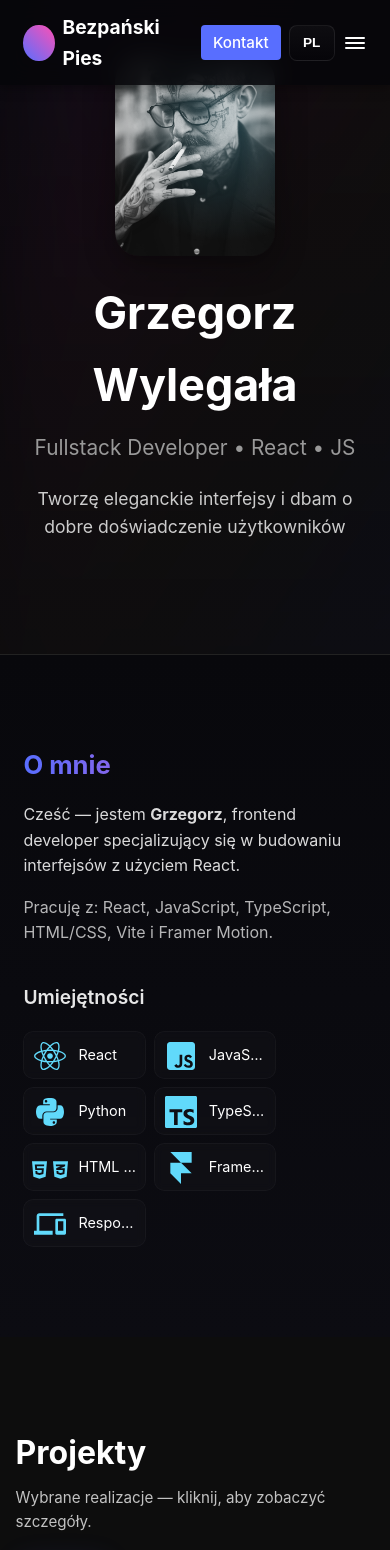
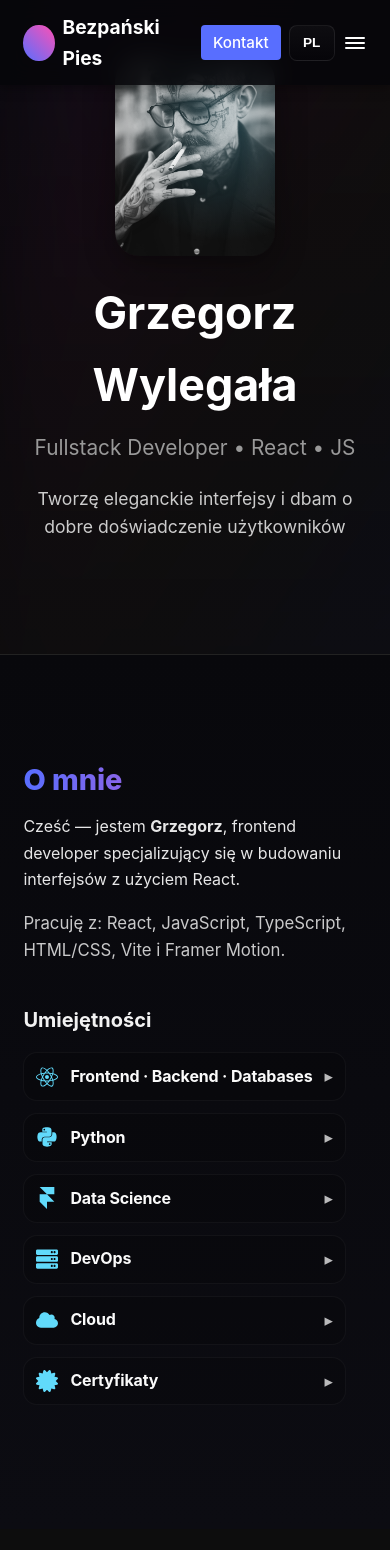
Before and after one commit to bezpanskipies/portfolio, a React (Vite) app: page / in a window 390 px wide. Shown: the top 1550 px of the page. Built offline with nearby package versions, Linux system fonts and the light colour scheme.

Commit message:
Korekta sekcji About

```diff
--- a/src/components/About.jsx
+++ b/src/components/About.jsx
@@ -1,29 +1,147 @@
+// About.jsx
 import React from "react";
 import { motion } from "framer-motion";
-import { FaReact, FaJsSquare, FaHtml5, FaCss3Alt } from "react-icons/fa";
-import { FaPython } from "react-icons/fa";
+import {
+  FaReact,
+  FaPython,
+  FaDatabase,
+  FaServer,
+  FaCloud,
+  FaCertificate,
+} from "react-icons/fa";
 import { SiTypescript, SiFramer } from "react-icons/si";
 import { MdDevices } from "react-icons/md";
 import "./about.css";
 import { useTranslation, Trans } from "react-i18next";
 
-const SKILLS = [
-  { key: "skills.react", icon: <FaReact /> },
-  { key: "skills.javascript", icon: <FaJsSquare /> },
-  { key: "skills.python", icon: <FaPython /> },
-  { key: "skills.typescript", icon: <SiTypescript /> },
+const SECTIONS = [
   {
-    key: "skills.htmlcss",
-    icon: (
-      <span className="multi-icons" aria-hidden>
-        <FaHtml5 />
-        <FaCss3Alt />
-      </span>
-    ),
+    id: "core",
+    titleKey: "about.sections.core.title",
+    defaultTitle: "Frontend · Backend · Databases",
+    icon: FaReact,
+    items: [
+      {
+        title: "Frontend",
+        desc: "HTML, CSS, Flex, Grid, Bootstrap, Tailwind, SASS, jQuerry, React",
+      },
+      {
+        title: "Backend",
+        desc: "JavaScript, Node.js / Express, REST APIs, JSON, Postman",
+      },
+      {
+        title: "Databases",
+        desc: "PostgreSQL, MySQL, MongoDB — projektowanie schematów, indeksy, migracje",
+      },
+    ],
   },
-  { key: "skills.framer", icon: <SiFramer /> },
-  { key: "skills.responsive", icon: <MdDevices /> },
+  {
+    id: "python",
+    titleKey: "about.sections.python.title",
+    defaultTitle: "Python",
+    icon: FaPython,
+    items: [
+      {
+        title: "Core",
+        desc: "OOP, async/await, generators, packaging (venv/poetry/pip)",
+      },
+      {
+        title: "Frameworks",
+        desc: "Flask / FastAPI / Django",
+      },
+      { title: "Tests & Tooling", desc: "pytest, linting, formatting" },
+    ],
+  },
+  {
+    id: "datasci",
+    titleKey: "about.sections.datasci.title",
+    defaultTitle: "Data Science",
+    icon: SiFramer,
+    items: [
+      {
+        title: "Libraries",
+        desc: "numpy, pandas, scikit-learn, matplotlib — ETL, EDA, feature engineering",
+      },
+      {
+        title: "Modeling",
+        desc: "Regresja, klasyfikacja, walidacja krzyżowa, pipeline'y",
+      },
+      {
+        title: "Projekty",
+        desc: "Tutaj możesz dodać linki do projektów / repozytoriów",
+      },
+    ],
+  },
+  {
+    id: "devops",
+    titleKey: "about.sections.devops.title",
+    defaultTitle: "DevOps",
+    icon: FaServer,
+    items: [
+      {
+        title: "CI / CD",
+        desc: "GitHub Actions / GitLab CI — automatyzacja buildów i deployów",
+      },
+      {
+        title: "Containers",
+        desc: "Docker, Kubernetes, Jenkins",
+      },
+      {
+        title: "Monitoring",
+        desc: "Prometheus, Grafana",
+      },
+    ],
+  },
+  {
+    id: "cloud",
+    titleKey: "about.sections.cloud.title",
+    defaultTitle: "Cloud",
+    icon: FaCloud,
+    items: [
+      {
+        title: "Platformy",
+        desc: "AWS / GCP / Azure",
+      },
+      { title: "IaC", desc: "Terraform / CloudFormation" },
+    ],
+  },
+  {
+    id: "certs",
+    titleKey: "about.sections.certs.title",
+    defaultTitle: "Certyfikaty",
+    icon: FaCertificate,
+    items: [
+      {
+        title: "Posiadane",
+        desc: "Responsive Web Design - Free Code Camp / Complete Full Stack Web Developement - Udemy / Complete JavaScript Course - Udemy",
+      },
+      {
+        title: "W trakcie",
+        desc: "Tu możesz wpisać certyfikaty, które planujesz zdobyć",
+      },
+    ],
+  },
 ];
+
+function Collapsible({ id, TitleIcon, title, children }) {
+  return (
+    <details className="about-details" id={id}>
+      <summary className="about-summary">
+        <span className="about-summary-left">
+          {TitleIcon && (
+            <TitleIcon className="about-summary-icon" aria-hidden="true" />
+          )}
+          <span className="about-summary-title">{title}</span>
+        </span>
+        <span className="about-summary-right" aria-hidden="true">
+          ▸
+        </span>
+      </summary>
+
+      <div className="about-detail-content">{children}</div>
+    </details>
+  );
+}
 
 export default function About() {
   const { t } = useTranslation();
@@ -36,9 +154,9 @@ export default function About() {
     >
       <motion.div
         className="about__inner"
-        initial={{ opacity: 0, y: 20 }}
+        initial={{ opacity: 0, y: 18 }}
         whileInView={{ opacity: 1, y: 0 }}
-        viewport={{ once: true, amount: 0.2 }}
+        viewport={{ once: true, amount: 0.22 }}
         transition={{ duration: 0.6, ease: "easeOut" }}
       >
         <div className="about__text">
@@ -60,34 +178,34 @@ export default function About() {
         <aside className="about__skills" aria-label={t("about.skills.aria")}>
           <h3 className="about__skills-title">{t("about.skills.title")}</h3>
 
-          <motion.ul
-            className="skills-list"
-            initial="hidden"
-            whileInView="visible"
-            viewport={{ once: true, amount: 0.2 }}
-            variants={{
-              hidden: {},
-              visible: { transition: { staggerChildren: 0.06 } },
-            }}
-          >
-            {SKILLS.map(({ key, icon }) => (
-              <motion.li
-                className="skill"
-                key={key}
-                variants={{
-                  hidden: { opacity: 0, y: 8 },
-                  visible: { opacity: 1, y: 0 },
-                }}
-                whileHover={{ scale: 1.03, y: -3 }}
-                transition={{ type: "spring", stiffness: 300, damping: 20 }}
-              >
-                <span className="skill__icon" aria-hidden>
-                  {icon}
-                </span>
-                <span className="skill__name">{t(key)}</span>
-              </motion.li>
-            ))}
-          </motion.ul>
+          <div className="about-sections">
+            {SECTIONS.map((sec, idx) => {
+              const Icon = sec.icon;
+              const title = t(sec.titleKey, { defaultValue: sec.defaultTitle });
+              return (
+                <motion.div
+                  key={sec.id}
+                  initial={{ opacity: 0, y: 8 }}
+                  whileInView={{ opacity: 1, y: 0 }}
+                  viewport={{ once: true, amount: 0.2 }}
+                  transition={{ duration: 0.45, delay: 0.04 * idx }}
+                >
+                  <Collapsible id={sec.id} TitleIcon={Icon} title={title}>
+                    <ul className="section-items">
+                      {sec.items.map((it, i) => (
+                        <li key={i} className="section-item">
+                          <strong className="section-item-title">
+                            {it.title}:
+                          </strong>
+                          <span className="section-item-desc">{it.desc}</span>
+                        </li>
+                      ))}
+                    </ul>
+                  </Collapsible>
+                </motion.div>
+              );
+            })}
+          </div>
         </aside>
       </motion.div>
     </section>
--- a/src/components/Hero.jsx
+++ b/src/components/Hero.jsx
@@ -33,7 +33,7 @@ export default function Hero() {
       >
         <h1 className="hero__name">{t("hero.name", "Grzegorz Wylegała")}</h1>
         <p className="hero__role">
-          {t("hero.role", "Fullstack Developer • React • JS")}
+          {t("hero.role", "Fullstack Developer • Cloud • React • JS")}
         </p>
         <p className="hero__intro">
           <Trans i18nKey="hero.intro" components={{ 1: <strong /> }} />
--- a/src/components/about.css
+++ b/src/components/about.css
@@ -1,11 +1,11 @@
-/* about.css */
+/* about.css (zaktualizowane — większe i bez starej kratki ikon) */
 
 .about {
   display: flex;
   justify-content: center;
-  padding: 120px 4% 100px;
+  padding: 140px 4% 120px; /* trochę więcej przestrzeni */
   background: linear-gradient(180deg, rgba(8, 8, 12, 1), rgba(12, 12, 18, 1));
-  color: rgba(255, 255, 255, 0.9);
+  color: rgba(255, 255, 255, 0.95);
   box-sizing: border-box;
 }
 
@@ -13,8 +13,8 @@
   display: flex;
   flex-direction: row;
   align-items: flex-start;
-  gap: 60px;
-  max-width: 1100px;
+  gap: 72px;
+  max-width: 1200px; /* nieco większa szerokość */
   width: 100%;
   box-sizing: border-box;
 }
@@ -25,9 +25,9 @@
 }
 
 .about__title {
-  font-size: 2.2rem;
-  font-weight: 700;
-  margin-bottom: 16px;
+  font-size: 2.8rem; /* powiększone */
+  font-weight: 800;
+  margin-bottom: 18px;
   color: #fff;
   background: linear-gradient(
     90deg,
@@ -36,324 +36,231 @@
   );
   -webkit-background-clip: text;
   -webkit-text-fill-color: transparent;
+  line-height: 1.05;
 }
 
 .about__lead {
-  font-size: 1.15rem;
-  line-height: 1.6;
-  margin-bottom: 16px;
-  color: rgba(255, 255, 255, 0.85);
-}
-
-.about__desc {
-  font-size: 1rem;
-  line-height: 1.6;
-  color: rgba(255, 255, 255, 0.7);
-}
-
-/* SKILLS PART */
-.about__skills {
-  flex: 0.8;
-}
-
-.about__skills-title {
-  font-size: 1.2rem;
-  font-weight: 600;
+  font-size: 1.28rem; /* powiększone */
+  line-height: 1.65;
   margin-bottom: 18px;
   color: rgba(255, 255, 255, 0.9);
 }
 
-/* --- GRID: równy rozkład kafelków umiejętności --- */
-.skills-list {
-  list-style: none;
-  padding: 0;
-  margin: 0;
+.about__desc {
+  font-size: 1.05rem;
+  line-height: 1.6;
+  color: rgba(255, 255, 255, 0.78);
+}
+
+/* SKILLS / SECTIONS PART */
+.about__skills {
+  flex: 1;
+  max-width: 420px; /* daje wyraźną kolumnę obok tekstu */
+}
+
+.about__skills-title {
+  font-size: 1.25rem;
+  font-weight: 700;
+  margin-bottom: 16px;
+  color: rgba(255, 255, 255, 0.95);
+}
+
+/* ========== Collapsible sections (details/summary) ========== */
+.about-sections {
   display: grid;
   gap: 12px;
-  /* auto-fit zapewnia, że kafelki rozkładają się równo i dopasowują się do szerokości */
-  grid-template-columns: repeat(auto-fit, minmax(200px, 1fr));
-  align-items: stretch;
-  box-sizing: border-box;
+  margin-bottom: 14px;
 }
 
-/* pojedynczy skill - jednolita wysokość i wyrównanie */
-.skill {
+/* details container */
+.about-details {
+  border: 1px solid rgba(255, 255, 255, 0.04);
+  border-radius: 14px;
+  background: rgba(0, 0, 0, 0.14);
+  overflow: hidden;
+  transition: box-shadow 0.18s ease, background 0.18s ease, transform 0.12s ease;
+}
+
+/* subtle lift when hovering header area */
+.about-details:hover {
+  transform: translateY(-2px);
+}
+
+/* summary layout */
+.about-summary {
+  list-style: none;
+  display: flex;
+  align-items: center;
+  justify-content: space-between;
+  cursor: pointer;
+  padding: 14px 16px; /* powiększone paddingi */
+  gap: 12px;
+  user-select: none;
+  color: rgba(255, 255, 255, 0.98);
+}
+
+.about-summary::-webkit-details-marker {
+  display: none;
+}
+
+.about-summary-left {
   display: flex;
   align-items: center;
   gap: 12px;
-  background: rgba(255, 255, 255, 0.06);
-  border: 1px solid rgba(255, 255, 255, 0.06);
-  color: #fff;
-  padding: 12px 16px;
-  border-radius: 12px;
-  font-size: 1rem;
-  cursor: default;
-  transition: transform 0.22s ease, box-shadow 0.22s ease, background 0.22s ease;
-  backdrop-filter: blur(4px);
-  min-height: 64px; /* zapewnia spójne wysokości */
-  box-sizing: border-box;
 }
 
-/* hover efekt */
-.skill:hover {
-  background: linear-gradient(
-    90deg,
-    rgba(88, 110, 255, 0.85),
-    rgba(255, 80, 180, 0.85)
-  );
-  border-color: transparent;
-  box-shadow: 0 8px 24px rgba(0, 0, 0, 0.45);
-  transform: translateY(-3px);
-}
-
-/* ikona */
-.skill__icon {
-  font-size: 2.4rem; /* duże na desktopie */
+/* icon in summary - większe */
+.about-summary-icon {
+  width: 28px;
+  height: 28px;
   display: inline-flex;
   align-items: center;
   justify-content: center;
   color: var(--accent-color, #61dafb);
-  transition: transform 0.18s ease, color 0.25s ease;
-  line-height: 1;
-  width: 40px;
-  height: 40px;
+  font-size: 1.4rem; /* zapewnia większy rozmiar svg */
 }
 
-/* jeśli ikona to kombinacja (HTML & CSS) - ułóż obok siebie */
-.multi-icons {
-  display: inline-flex;
-  gap: 6px;
-  align-items: center;
-  justify-content: center;
+/* title in summary - większa czcionka */
+.about-summary-title {
+  font-weight: 700;
+  font-size: 1.05rem;
+  letter-spacing: -0.01em;
 }
 
-.multi-icons svg {
-  width: 1.1em;
-  height: 1.1em;
-  vertical-align: middle;
+/* arrow */
+.about-summary-right {
+  transform-origin: center;
+  transition: transform 0.18s ease;
+  color: rgba(255, 255, 255, 0.72);
+  font-size: 1.05rem;
 }
 
-/* delikatna animacja przy hoverie na ikonie */
-.skill__icon:hover {
-  transform: scale(1.08);
+/* rotate arrow when open */
+.about-details[open] .about-summary-right {
+  transform: rotate(90deg);
 }
 
-/* nazwa umiejętności */
-.skill__name {
+/* content inside details */
+.about-detail-content {
+  padding: 14px 16px 16px;
+  border-top: 1px solid rgba(255, 255, 255, 0.03);
+  color: rgba(255, 255, 255, 0.88);
+  line-height: 1.55;
+  font-size: 1rem;
+}
+
+/* list inside each section */
+.section-items {
+  margin: 0;
+  padding-left: 0;
+  list-style: none;
+}
+
+.section-item {
+  display: flex;
+  gap: 10px;
+  align-items: flex-start;
+  padding: 8px 0;
+}
+
+/* tytuł i opis w wierszu */
+.section-item-title {
+  min-width: 130px; /* więcej miejsca dla tytułu */
+  font-weight: 700;
+  color: rgba(255, 255, 255, 0.95);
+  display: inline-block;
   font-size: 0.98rem;
-  color: inherit;
+}
+
+.section-item-desc {
+  color: rgba(255, 255, 255, 0.82);
+  font-size: 0.98rem;
+}
+
+/* subtle emphasis when open */
+.about-details[open] {
+  background: linear-gradient(
+    90deg,
+    rgba(255, 255, 255, 0.01),
+    rgba(255, 255, 255, 0.005)
+  );
+  box-shadow: 0 10px 34px rgba(0, 0, 0, 0.45);
 }
 
 /* RESPONSYWNE DOPASOWANIE */
-/* tablet / mały desktop */
 @media (max-width: 980px) {
   .about__inner {
     flex-direction: column;
-    gap: 36px;
+    gap: 40px;
   }
 
   .about__skills {
-    flex: 1;
+    max-width: none;
   }
 
   .about {
-    padding: 90px 6%;
-  }
-
-  .skills-list {
-    grid-template-columns: repeat(auto-fit, minmax(180px, 1fr));
-  }
-
-  .skill__icon {
-    font-size: 2.1rem;
-    width: 36px;
-    height: 36px;
+    padding: 110px 6%;
   }
 }
 
-/* mobile */
-@media (max-width: 600px) {
-  .skills-list {
-    /* na telefonie trzy kolumny mogą być ciasne - użyj 2 kolumn */
-    grid-template-columns: repeat(2, 1fr);
-    gap: 10px;
+@media (max-width: 700px) {
+  .about__title {
+    font-size: 2.2rem;
+  }
+  .about__lead {
+    font-size: 1.12rem;
   }
 
-  .skill {
-    padding: 10px 12px;
-    min-height: 56px;
+  .about-summary {
+    padding: 12px 14px;
   }
+  .about-summary-icon {
+    width: 24px;
+    height: 24px;
+    font-size: 1.15rem;
+  }
+  .about-summary-title {
+    font-size: 1rem;
+  }
+  .section-item-title {
+    min-width: 100px;
+    font-size: 0.95rem;
+  }
+  .section-item-desc {
+    font-size: 0.94rem;
+  }
+}
 
-  .skill__icon {
-    font-size: 1.6rem;
-    width: 32px;
-    height: 32px;
+@media (max-width: 480px) {
+  .about__title {
+    font-size: 1.8rem;
   }
-
-  .about__title {
-    font-size: 1.6rem;
-  }
-
   .about__lead {
     font-size: 1rem;
   }
-}
-
-/* bardzo małe ekrany - 1 kolumna */
-@media (max-width: 360px) {
-  .skills-list {
-    grid-template-columns: 1fr;
+  .about-detail-content {
+    padding: 12px 12px 12px;
+  }
+  .about-summary {
+    padding: 10px 12px;
+  }
+  .about-summary-icon {
+    width: 22px;
+    height: 22px;
+    font-size: 1rem;
+  }
+  .section-item-title {
+    min-width: 90px;
+    font-size: 0.92rem;
+  }
+  .section-item-desc {
+    font-size: 0.9rem;
   }
 }
 
-/* about.css (pełny lub dopisz poniższe fragmenty do istniejącego pliku) */
-
-/* --- (Twoje wcześniejsze reguły sekcji about/... powinny zostać bez zmian) --- */
-
-/* Zadbajmy, żeby hover działał na kontenerze ikon, a nie na pojedynczych svg */
-.skill:hover .skill__icon {
-  transform: scale(1.08);
-  /* zmiana koloru ikon na hover (opcjonalna) */
-  color: inherit;
+/* drobne poprawki estetyczne */
+.about-summary:focus {
+  outline: 2px solid rgba(88, 110, 255, 0.18);
+  outline-offset: 3px;
+  border-radius: 8px;
 }
-
-/* Upewnij się, że transformacje mają środek jako punkt odniesienia */
-.skill__icon {
-  transform-origin: center center;
-}
-
-/* MULTI-ICONS: wersja dla HTML & CSS (dwie ikony obok siebie) */
-.multi-icons {
-  display: inline-flex;
-  align-items: center;
-  justify-content: center;
-  gap: 6px;
-  /* rozmiar kontenera z ikonami (dostosuj jeśli chcesz) */
-  width: 44px;
-  height: 44px;
-  line-height: 1;
-  transform-origin: center center;
-}
-
-/* Normalizacja svg wewnątrz multi-icons: używamy em, aby dziedziczyły rozmiar kontenera */
-.multi-icons svg {
-  width: 1.1em;
-  height: 1.1em;
-  display: inline-block;
-  vertical-align: middle;
-  line-height: 1;
-  /* usuń marginy, paddingi, itp. */
-  margin: 0;
-  padding: 0;
-  transform-origin: center center;
-}
-
-/* Jeśli chcesz, żeby obie ikony zmieniały kolor na hover kafelka: */
-.skill:hover .multi-icons svg {
-  color: #ffffff; /* lub inny kolor; można też użyć mix-blend-mode, filtrowania itp. */
-  filter: none;
-}
-
-/* Opcjonalna korekta wielkości ikon globalnie (jeśli nadal za duże/małe) */
-.skill__icon > svg,
-.skill__icon svg {
-  width: 40px;
-  height: 40px;
-  display: block;
-  vertical-align: middle;
-}
-
-/* Jeżeli wcześniej miałeś :hover transform na .skill__icon:keep it but przenieś tu aby działało jednorodnie */
-.skill__icon {
-  transition: transform 0.18s ease, color 0.22s ease;
-  display: inline-flex;
-  align-items: center;
-  justify-content: center;
-}
-
-/* Przywróć normalne zachowanie tekstu obok ikon (brak przesunięć) */
-.skill__name {
-  white-space: nowrap;
-}
-
-/* --- responsywne dopasowania (jeśli trzeba) --- */
-@media (max-width: 600px) {
-  .multi-icons {
-    width: 36px;
-    height: 36px;
-  }
-  .multi-icons svg {
-    width: 1em;
-    height: 1em;
-  }
-  .skill__icon > svg,
-  .skill__icon svg {
-    width: 32px;
-    height: 32px;
-  }
-}
-
-/* --- ABOUT: responsive skills grid --- */
-
-/* kontener asocjowany z listą umiejętności */
-.skills-list {
-  display: grid;
-  grid-template-columns: repeat(auto-fit, minmax(140px, 1fr));
-  gap: 10px 14px; /* wiersz / kolumna */
-  align-items: start;
-  padding: 0;
-  margin: 0;
-  list-style: none;
-}
-
-/* pojedyncza umiejętność */
-.skill {
-  display: flex;
-  gap: 10px;
-  align-items: center;
-  padding: 10px;
-  border-radius: 10px;
-  background: rgba(255, 255, 255, 0.02);
-  border: 1px solid rgba(255, 255, 255, 0.03);
-  min-height: 48px;
-  box-sizing: border-box;
-}
-
-/* ikona i tekst w skill */
-.skill__icon {
-  display: inline-grid;
-  place-items: center;
-  width: 36px;
-  height: 36px;
-  flex: 0 0 36px;
-  font-size: 1.2rem;
-}
-
-/* nazwa umiejętności — nie łamie layoutu */
-.skill__name {
-  flex: 1 1 auto;
-  font-size: 0.96rem;
-  white-space: nowrap;
-  overflow: hidden;
-  text-overflow: ellipsis;
-}
-
-/* mniejsze ekrany: mniejsze paddings i ikony */
-@media (max-width: 520px) {
-  .skills-list {
-    grid-template-columns: repeat(auto-fit, minmax(120px, 1fr));
-    gap: 8px;
-  }
-  .skill {
-    padding: 8px;
-    min-height: 44px;
-  }
-  .skill__icon {
-    width: 30px;
-    height: 30px;
-    font-size: 1rem;
-  }
-  .skill__name {
-    font-size: 0.9rem;
-  }
-}
```
